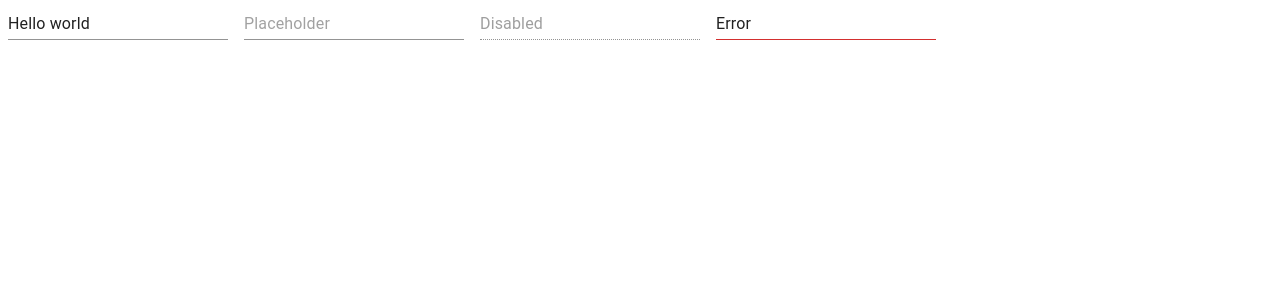
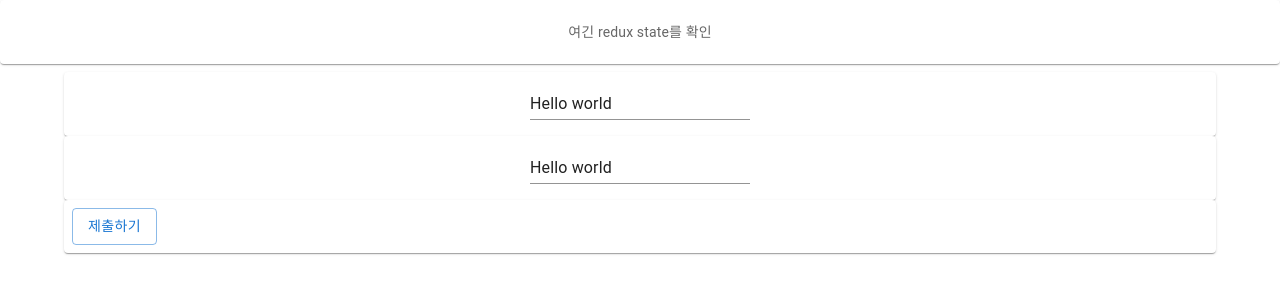
Before and after one commit to polar51/WonDH-React-Redux, a React (Create React App) app in the folder wdh-redux/: page / in a window 1280 px wide. Shown: the top 300 px of the page. Built offline with nearby package versions, Linux system fonts and the light colour scheme.

Commit message:
2022-09-26 mui활용 간단한 ui 설정 및 rtk 설치

```diff
--- a/wdh-redux/package.json
+++ b/wdh-redux/package.json
@@ -6,12 +6,15 @@
     "@emotion/react": "^11.10.4",
     "@emotion/styled": "^11.10.4",
     "@mui/material": "^5.10.5",
+    "@reduxjs/toolkit": "^1.8.5",
     "@testing-library/jest-dom": "^5.16.5",
     "@testing-library/react": "^13.3.0",
     "@testing-library/user-event": "^13.5.0",
     "eslint-config-airbnb": "^19.0.4",
     "react": "^18.2.0",
     "react-dom": "^18.2.0",
+    "react-redux": "^8.0.4",
+    "react-router-dom": "^6.4.1",
     "react-scripts": "5.0.1",
     "web-vitals": "^2.1.4"
   },
--- a/wdh-redux/src/App.js
+++ b/wdh-redux/src/App.js
@@ -1,8 +1,18 @@
 import React from 'react';
+import { BrowserRouter as Router, Routes, Route } from 'react-router-dom';
 import Index from './domain/Index';
+import Layout from './domain/Layout';
 
 function App() {
-  return <Index />;
+  return (
+    <Router>
+      <Routes>
+        <Route element={<Layout />}>
+          <Route path="/" element={<Index />} />
+        </Route>
+      </Routes>
+    </Router>
+  );
 }
 
 export default App;
--- /dev/null
+++ b/wdh-redux/src/components/buttons/SubmitButton.js
@@ -0,0 +1,11 @@
+import * as React from 'react';
+import Stack from '@mui/material/Stack';
+import Button from '@mui/material/Button';
+
+export default function BasicButtons() {
+  return (
+    <Stack spacing={2} direction="row">
+      <Button variant="outlined">제출하기</Button>
+    </Stack>
+  );
+}
--- a/wdh-redux/src/components/input/Inputs.js
+++ b/wdh-redux/src/components/input/Inputs.js
@@ -4,7 +4,7 @@ import Input from '@mui/material/Input';
 
 const ariaLabel = { 'aria-label': 'description' };
 
-export default function Inputs() {
+const Inputs = () => {
   return (
     <Box
       component="form"
@@ -15,9 +15,8 @@ export default function Inputs() {
       autoComplete="off"
     >
       <Input defaultValue="Hello world" inputProps={ariaLabel} />
-      <Input placeholder="Placeholder" inputProps={ariaLabel} />
-      <Input disabled defaultValue="Disabled" inputProps={ariaLabel} />
-      <Input defaultValue="Error" error inputProps={ariaLabel} />
     </Box>
   );
-}
+};
+
+export default Inputs;
--- a/wdh-redux/src/domain/Index.js
+++ b/wdh-redux/src/domain/Index.js
@@ -1,10 +1,40 @@
 import React from 'react';
+import { styled } from '@mui/material/styles';
+import Paper from '@mui/material/Paper';
+import { Container, Grid } from '@mui/material';
 import Inputs from '../components/input/Inputs';
+import SubmitButton from '../components/buttons/SubmitButton';
+
+const Item = styled(Paper)(({ theme }) => ({
+  backgroundColor: theme.palette.mode === 'dark' ? '#1A2027' : '#fff',
+  ...theme.typography.body2,
+  padding: theme.spacing(1),
+  textAlign: 'center',
+  color: theme.palette.text.secondary,
+}));
 
 const Index = () => {
   return (
     <div>
-      <Inputs />
+      <Container>
+        <Grid container>
+          <Grid item xs={12}>
+            <Item>
+              <Inputs />
+            </Item>
+            <Grid item xs={12}>
+              <Item>
+                <Inputs />
+              </Item>
+            </Grid>
+            <Grid item>
+              <Item>
+                <SubmitButton />
+              </Item>
+            </Grid>
+          </Grid>
+        </Grid>
+      </Container>
     </div>
   );
 };
--- a/wdh-redux/src/domain/Layout.js
+++ b/wdh-redux/src/domain/Layout.js
@@ -1,7 +1,32 @@
 import React from 'react';
+import { styled } from '@mui/material/styles';
+import Paper from '@mui/material/Paper';
+import { Grid } from '@mui/material';
+import { Outlet } from 'react-router-dom';
+
+const Item = styled(Paper)(({ theme }) => ({
+  backgroundColor: theme.palette.mode === 'dark' ? '#1A2027' : '#fff',
+  ...theme.typography.body2,
+  padding: theme.spacing(1),
+  textAlign: 'center',
+  color: theme.palette.text.secondary,
+}));
 
 const Layout = () => {
-  return <div></div>;
+  return (
+    <div>
+      <Grid container spacing={1}>
+        <Grid item xs={12}>
+          <Item>
+            <p>여긴 redux state를 확인</p>
+          </Item>
+        </Grid>
+        <Grid item xs={12}>
+          <Outlet />
+        </Grid>
+      </Grid>
+    </div>
+  );
 };
 
 export default Layout;
--- a/wdh-redux/src/index.js
+++ b/wdh-redux/src/index.js
@@ -1,14 +1,18 @@
 import React from 'react';
 import ReactDOM from 'react-dom/client';
 import './index.css';
+import { Provider } from 'react-redux';
+import { store } from './store/config';
 import App from './App';
 import reportWebVitals from './reportWebVitals';
 
 const root = ReactDOM.createRoot(document.getElementById('root'));
 root.render(
   <React.StrictMode>
-    <App />
-  </React.StrictMode>
+    <Provider store={store}>
+      <App />
+    </Provider>
+  </React.StrictMode>,
 );
 
 // If you want to start measuring performance in your app, pass a function
--- /dev/null
+++ b/wdh-redux/src/store/config.js
@@ -0,0 +1,5 @@
+import { configureStore } from '@reduxjs/toolkit';
+
+export const store = configureStore({
+  reducer: {},
+});
```
Also changed, not shown: wdh-redux/src/app-routes.js (added, +15 -0 lines), wdh-redux/src/domain/error/NotFound.js (added, +11 -0 lines), wdh-redux/src/store/slice/config-slice.js (added), wdh-redux/src/store/slice/index.js (added), 1 other file (tests, documents, lock files or other folders).
